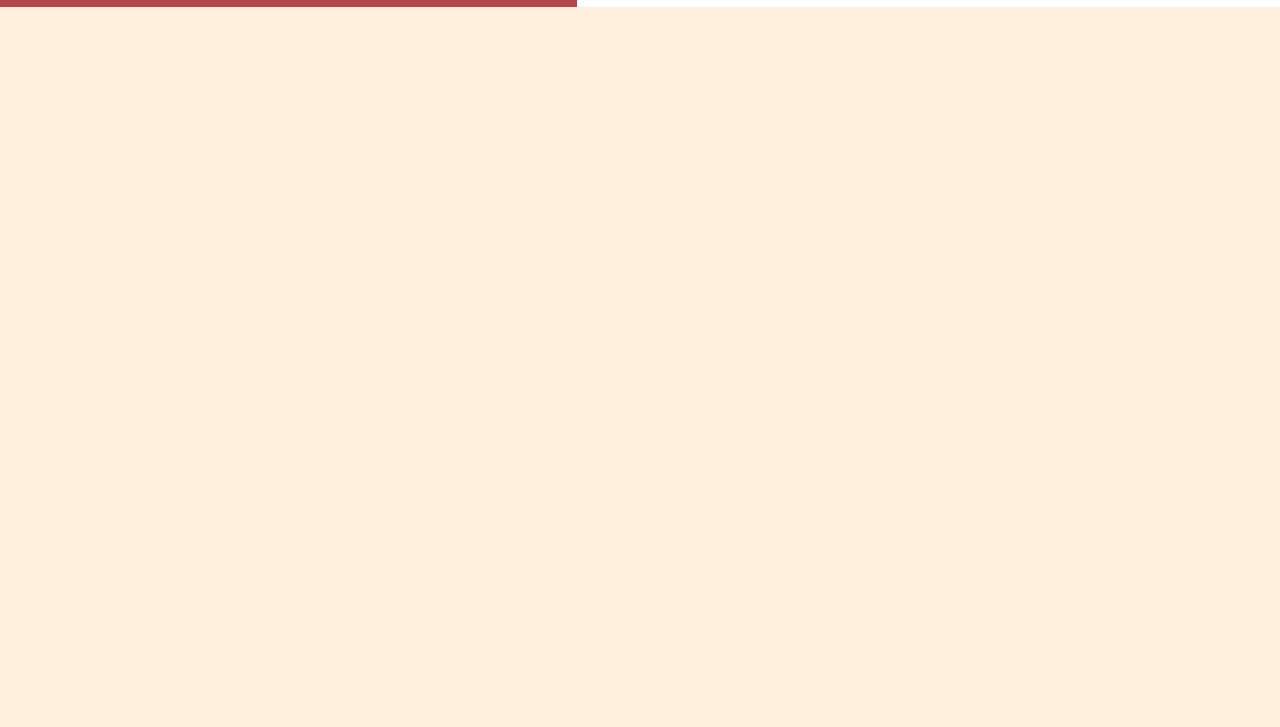
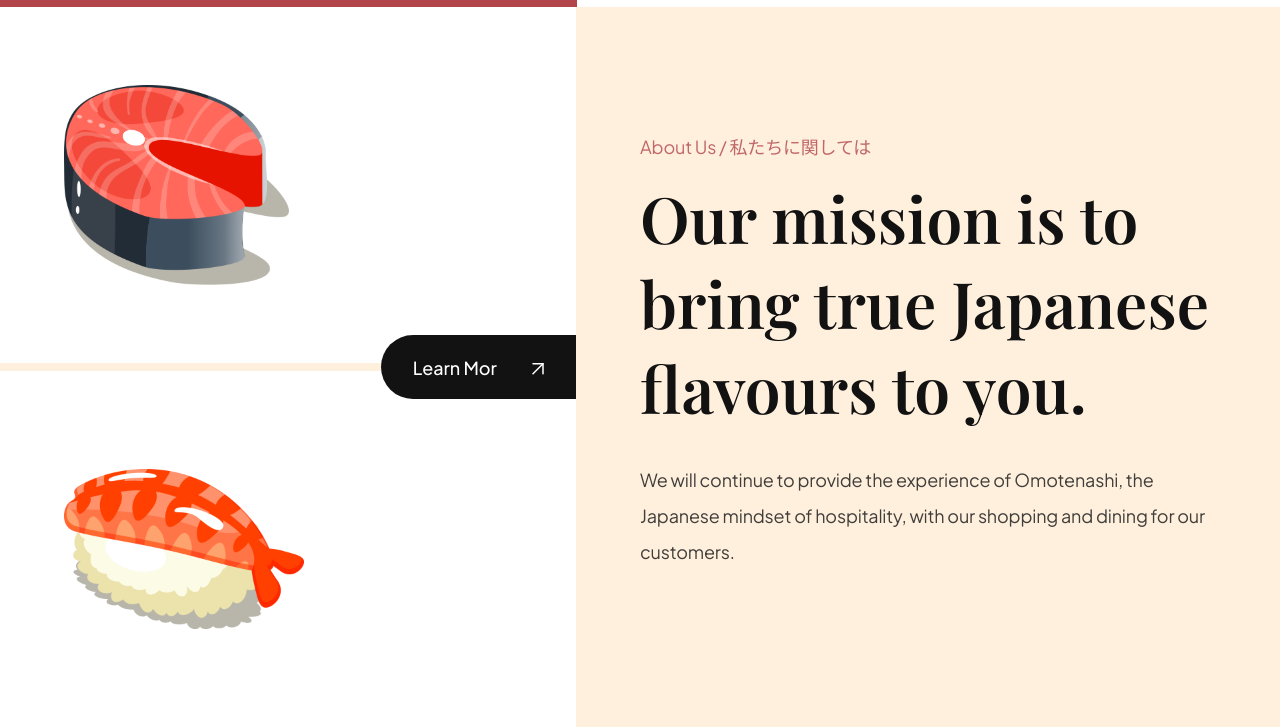
Before and after one commit to yogimp/Sushiman, a website built with Vite: page index.html in a window 1280 px wide. Shown: the part 791-1518 px from the top of the page. Before the commit the page ends 800 px from the top, so only its background shows below. Built offline with nearby package versions, Linux system fonts and the light colour scheme; files whose address does not match are found by name.

Commit message:
About Us

```diff
--- a/index.html
+++ b/index.html
@@ -70,6 +70,30 @@
       </div>
     </section>
 
+    <section class="about-us" id="about-us">
+      <div class="about-us__image">
+        <div class="about-us__image-sushi3">
+          <img src="./src/assets/sushi-3.png" alt="sushi" />
+        </div>
+
+        <button class="about-us__button">
+          Learn Mor
+          <img src="./src/assets/arrow-up-right.svg" alt="learn more" />
+        </button>
+
+        <div class="about-us__image-sushi2">
+          <img src="./src/assets/sushi-2.png" alt="sushi" />
+        </div>
+      </div>
+
+      <div class="about-us__content">
+        <p class="sushi__subtitle">About Us / 私たちに関しては</p>
+        <h3 class="sushi__title">Our mission is to bring true Japanese flavours to you.</h3>
+        <p class="sushi__description">We will continue to provide the experience of Omotenashi, the Japanese mindset of hospitality, with our shopping and dining for our customers.
+        </p>
+      </div>
+    </section>
+
 
     <script src="./src/js/script.js" type="module"></script>
   </body>
--- /dev/null
+++ b/src/css/sections/about.css
@@ -0,0 +1,64 @@
+.about-us {
+    display: flex;
+    min-height: 720px;
+    overflow: hidden;
+}
+.about-us__image {
+    flex: 1;
+    display: flex;
+    flex-direction: column;
+    justify-content: center;
+    background: var(--color-white);
+    position: relative;
+}
+.about-us__image div {
+    padding: 32px 64px;
+    flex: 1;
+    display: flex;
+    align-items: center;
+    background-position: center;
+    background-repeat: no-repeat;
+    background-size: contain;
+}
+.about-us__image-sushi3 {
+    border-bottom: 8px solid var(--color-creamson);
+    background-image: url("../../src/assets/about_bg1.png")
+}
+.about-us__image-sushi2 {
+    background-image: url("../../src/assets/about_bg2.png")
+}
+.about-us__image-sushi3 img {
+    width: 225px;
+    height: 200px;
+}
+.about-us__image-sushi2 img {
+    width: 240px;
+    height: 160px;
+}
+.about-us__button {
+    position: absolute;
+    right: 0;
+    padding: 12px 32px;
+    min-height: 64px;
+    background: var(--secondary-color);
+    border-radius: 32px 0 0 32px;
+    border: 0;
+    outline: 0;
+    color: #fff;
+    font-family: var(--plus-jakarta-sans);
+    font-weight: 500;
+    font-size: 18px;
+    line-height: 23px;
+    cursor: pointer;
+}
+.about-us__button img {
+    object-fit: contain;
+    margin-left: 32px;
+}
+.about-us__content {
+    padding: 64px;
+    flex: 1;
+    display: flex;
+    justify-content: center;
+    flex-direction: column;
+}
--- a/src/css/style.css
+++ b/src/css/style.css
@@ -4,8 +4,8 @@
 /* other css file imports */
 @import url("./sections/header.css");
 @import url("./sections/hero.css");
+@import url("./sections/about.css");
 /*
-@import url("sections/about.css");
 @import url("sections/popular.css");
 @import url("sections/trending.css");
 @import url("sections/subscribe.css");
```
